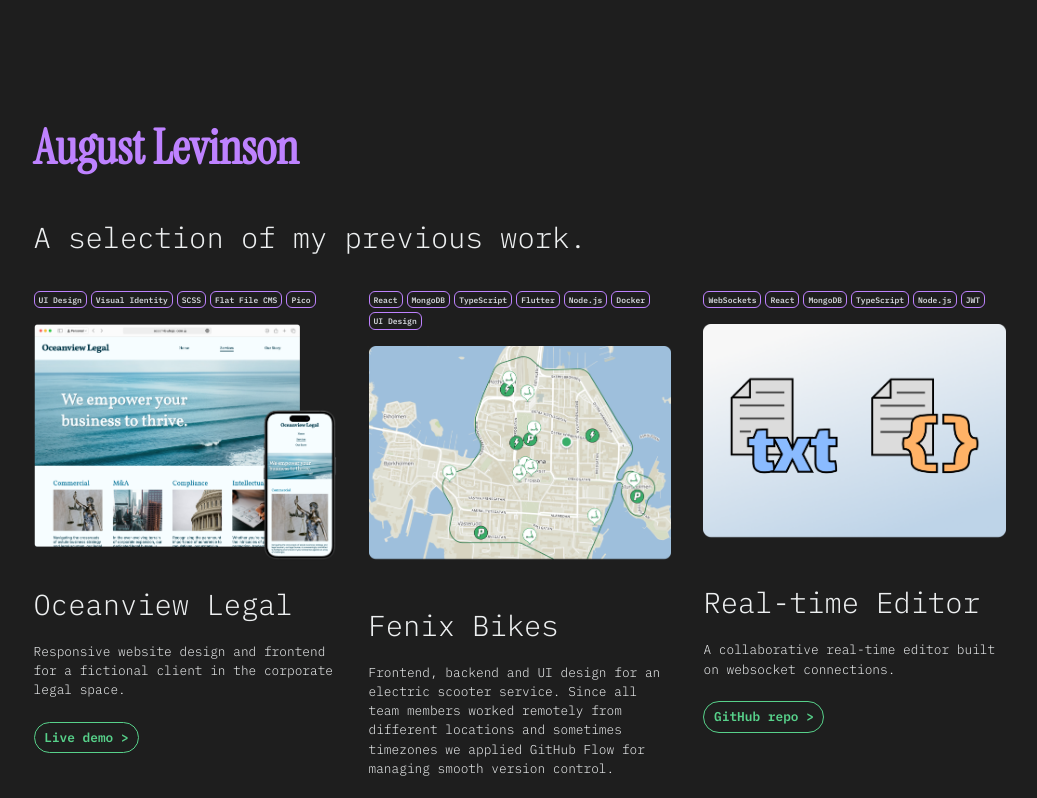
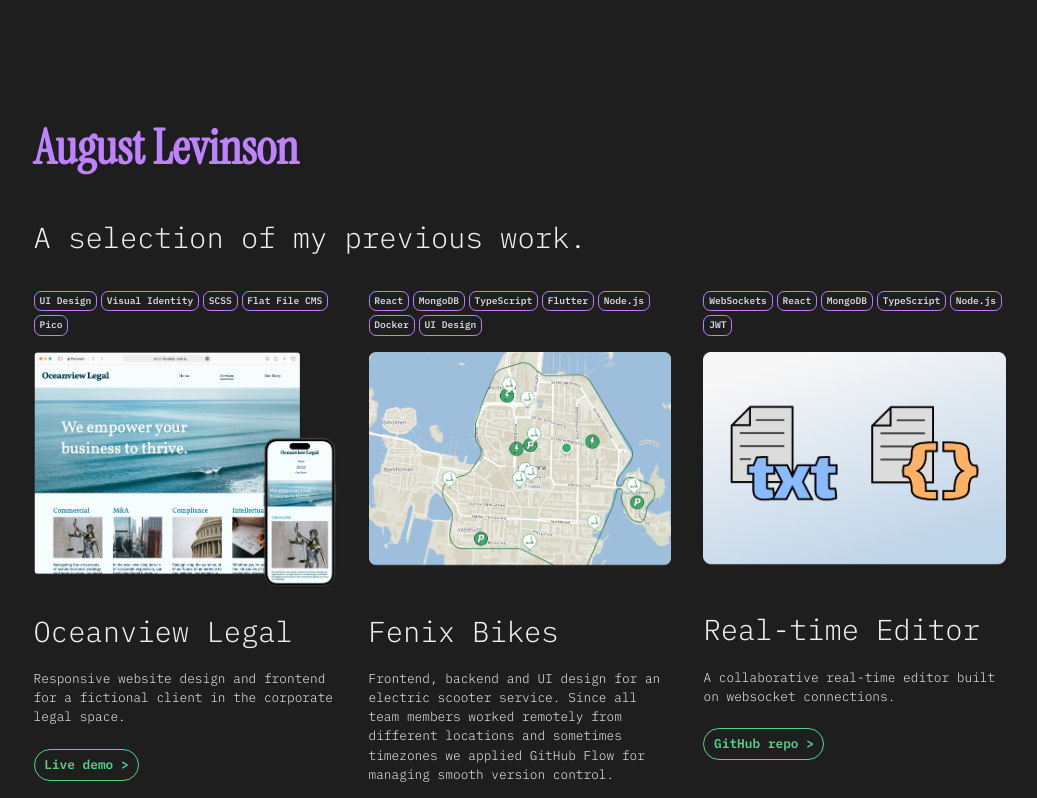
Before and after one commit to augustlevinson/portfolio, a React (Vite) app: page /work in a window 1280 px wide. Shown: the top 798 px of the page, without its empty margins (120-1157 px from the left). Built offline with nearby package versions, Linux system fonts and the light colour scheme.

Commit message:
Updated styling

```diff
--- a/src/components/Tag/Tag.css
+++ b/src/components/Tag/Tag.css
@@ -9,7 +9,7 @@
 	width: fit-content;
 	max-width: fit-content;
 	padding: 0.2em 0.5em;
-	font-size: 0.5em;
+	font-size: 0.6em;
   font-weight: 600;
 	border: solid 1px var(--color-purple-primary);
 	border-radius: 0.75em;
```
